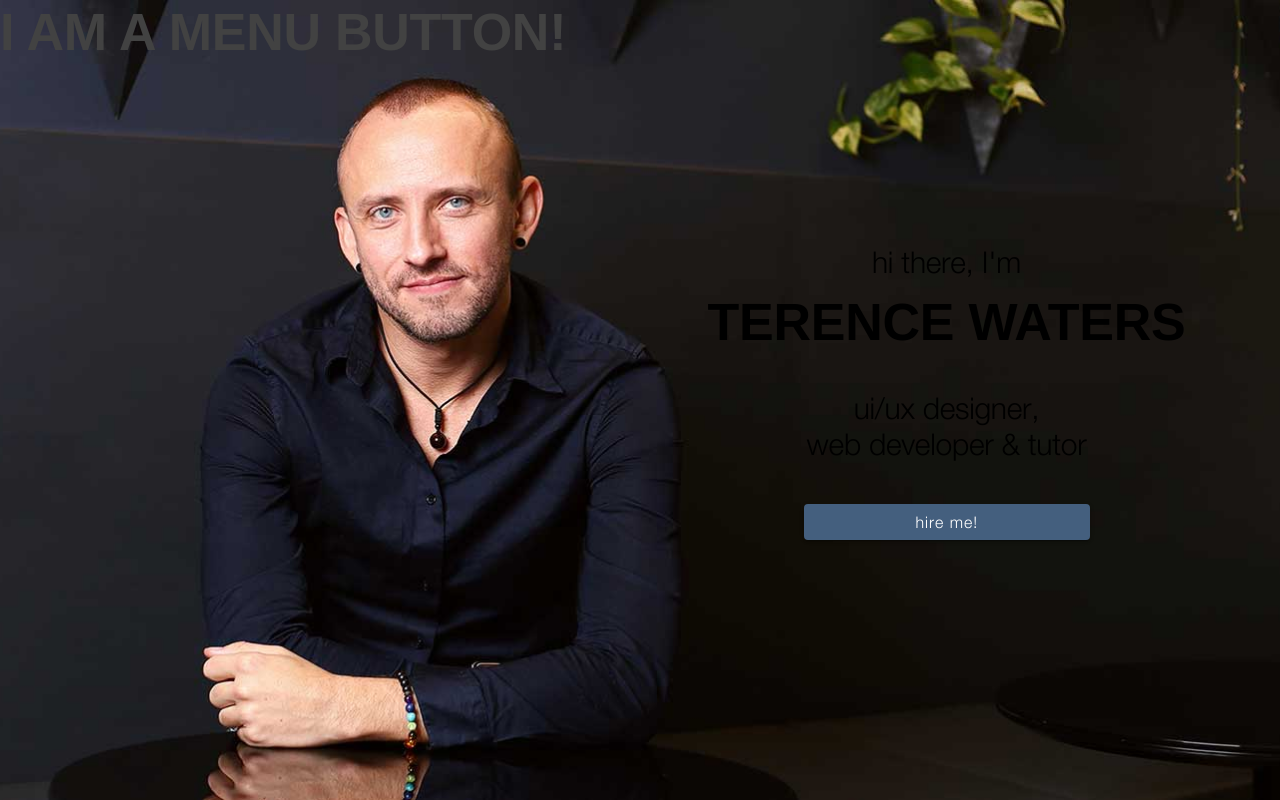
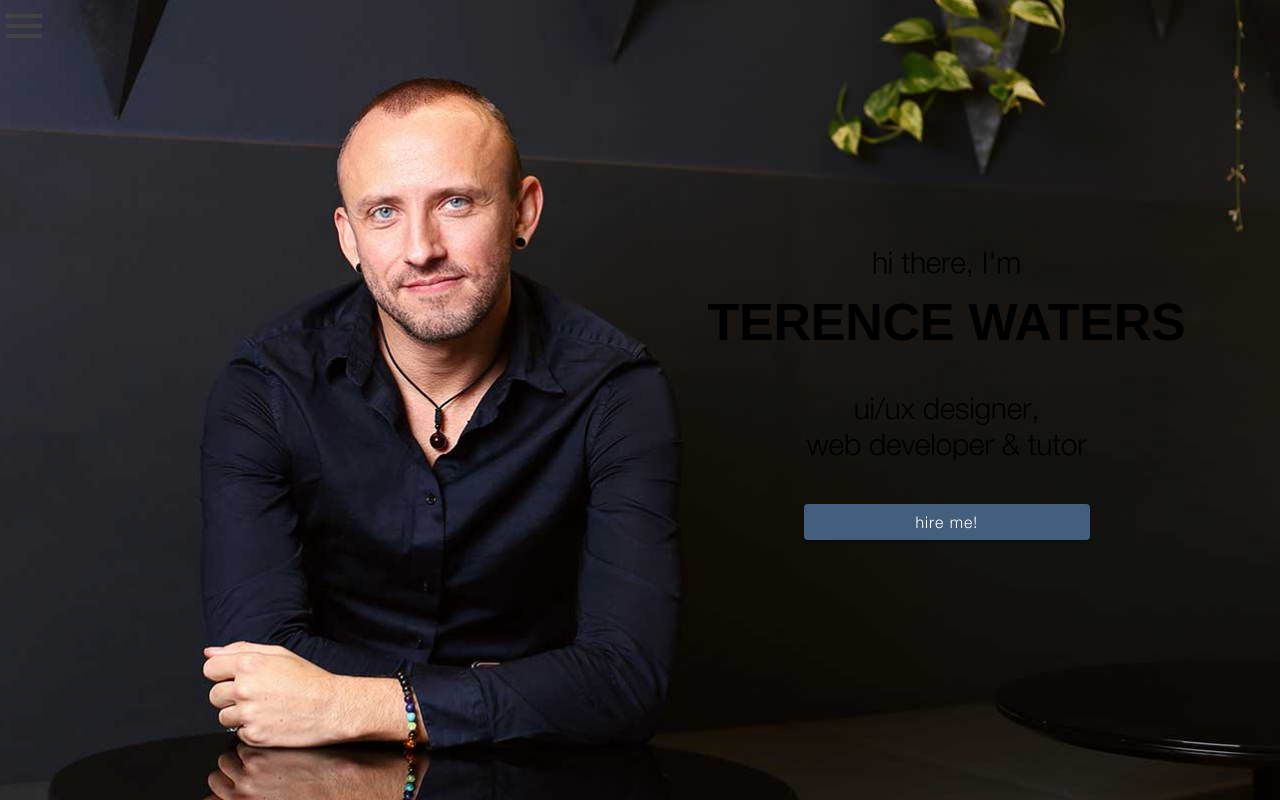
Before and after one commit to AplUSAndmINUS/terence-waters-ionic, a React (Create React App) app: page /home in a window 1280 px wide. Built offline with nearby package versions, Linux system fonts and the light colour scheme; a web font is replaced by a local one.

Commit message:
initial setup of menu buttons

```diff
--- /dev/null
+++ b/src/components/menu/Menu/Menu.tsx
@@ -0,0 +1,13 @@
+import React from 'react';
+
+import { MenuButton } from './MenuButton/MenuButton';
+
+export const Menu: React.FC = () => {
+  return (
+    <div>
+      <MenuButton name="menu-sharp" />
+    </div>
+  )
+};
+
+export default Menu;
--- /dev/null
+++ b/src/components/menu/Menu/MenuButton/MenuButton.tsx
@@ -0,0 +1,14 @@
+import React from 'react';
+
+import { MenuOption } from './styled';
+
+interface MenuOptionProps {
+  name: string;
+  size?: string;
+}
+
+export const MenuButton: React.FC<MenuOptionProps> = ({ name, size }) => {
+  return (
+    <MenuOption name={name} size={size} />
+  )
+};
--- /dev/null
+++ b/src/components/menu/Menu/MenuButton/styled.ts
@@ -0,0 +1,6 @@
+import { IonIcon } from '@ionic/react';
+import styled from 'styled-components';
+
+export const MenuOption = styled(IonIcon)`
+  font-size: 48px;
+`;
--- a/src/components/menu/MenuButton/MenuButton.tsx
+++ /dev/null
@@ -1,10 +0,0 @@
-import React from 'react';
-import { menuOutline } from 'ionicons/icons';
-
-export const MenuButton: React.FC = () => {
-  return (
-    <h1>I am a menu button!</h1>
-  )
-};
-
-export default MenuButton;
--- a/src/pages/SkinPage/SkinPage.tsx
+++ b/src/pages/SkinPage/SkinPage.tsx
@@ -7,7 +7,7 @@ import {
   IonRow,
   IonToolbar
 } from '@ionic/react';
-import MenuButton from '../../components/menu/MenuButton/MenuButton';
+import MenuButton from '../../components/menu/Menu/Menu';
 
 import './SkinPage.scss';
 import { FullScreenRow } from './styled';
@@ -17,7 +17,9 @@ export const SkinPage: React.FC = () => {
     <IonPage>
       <IonContent fullscreen>
         <IonHeader className="ion-no-border">
-          <IonToolbar className="ion-no-border" style={{ position: 'fixed', top: 0, left: 0, right: 0 }}>
+          <IonToolbar
+            className="ion-no-border"
+            style={{ position: 'fixed', top: 0, left: 0, right: 0 }}>
             <MenuButton />
           </IonToolbar>
         </IonHeader>
```
